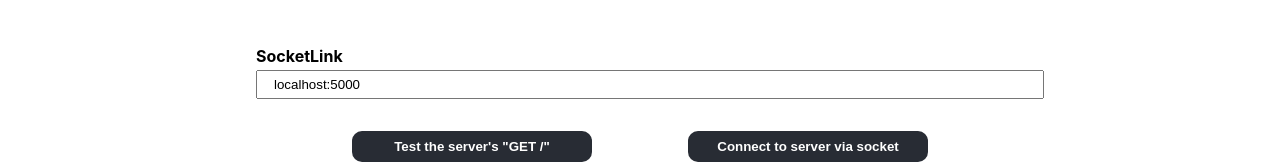
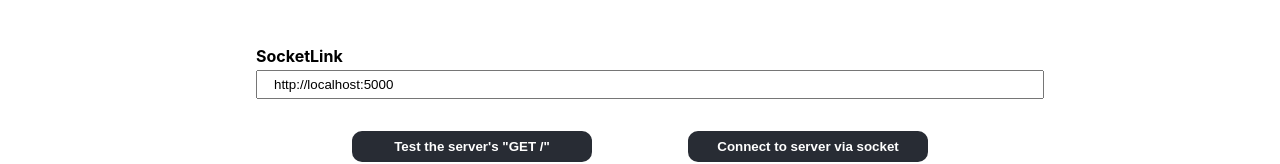
Before and after one commit to DevWarr/socketconnector, a React (Create React App) app: page / in a window 1280 px wide. Shown: the part 370-534 px from the top of the page. Built offline with nearby package versions, Linux system fonts and the light colour scheme.

Commit message:
Sets withCredentials to false; adds http://

```diff
--- a/src/App.js
+++ b/src/App.js
@@ -5,7 +5,7 @@ import './App.css';
 
 function App() {
 	const [form, setForm] = React.useState({ message: '', data: '' });
-	const [socketLink, setSocketLink] = React.useState('localhost:5000');
+	const [socketLink, setSocketLink] = React.useState('http://localhost:5000');
 	const [socket, setSocket] = React.useState(null);
 
 	React.useEffect(() => {
@@ -44,7 +44,7 @@ function App() {
 		e.preventDefault();
 		console.log(socketLink);
 		try {
-			const socket = io.connect(socketLink);
+			const socket = io.connect(socketLink, {withCredentials: false});
 			setSocket(socket);
 		} catch (e) {
 			console.error(e);
```
